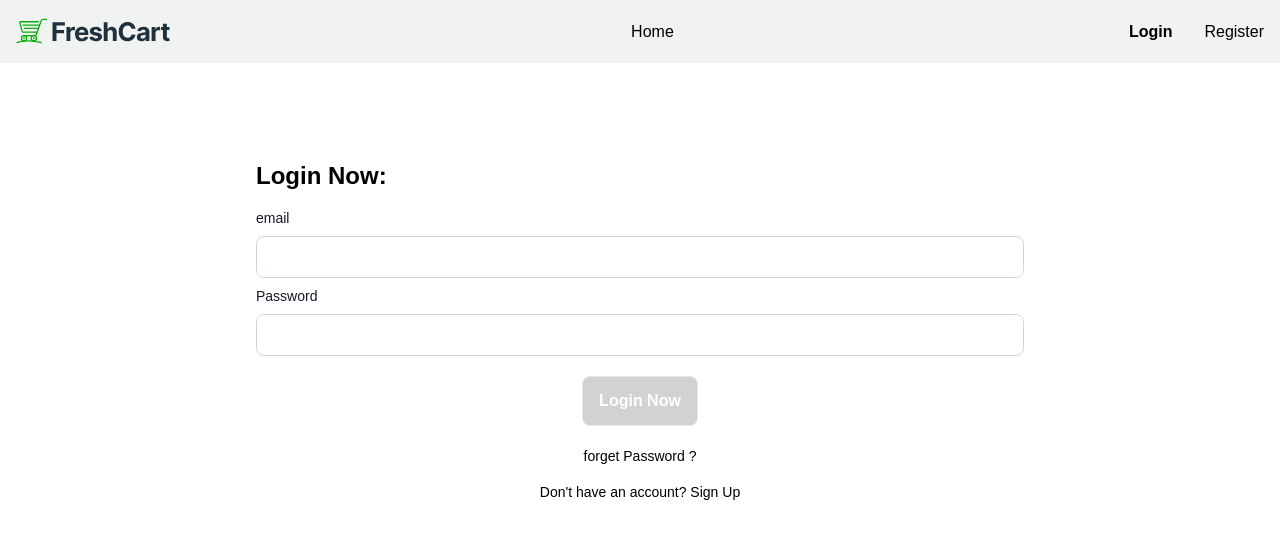
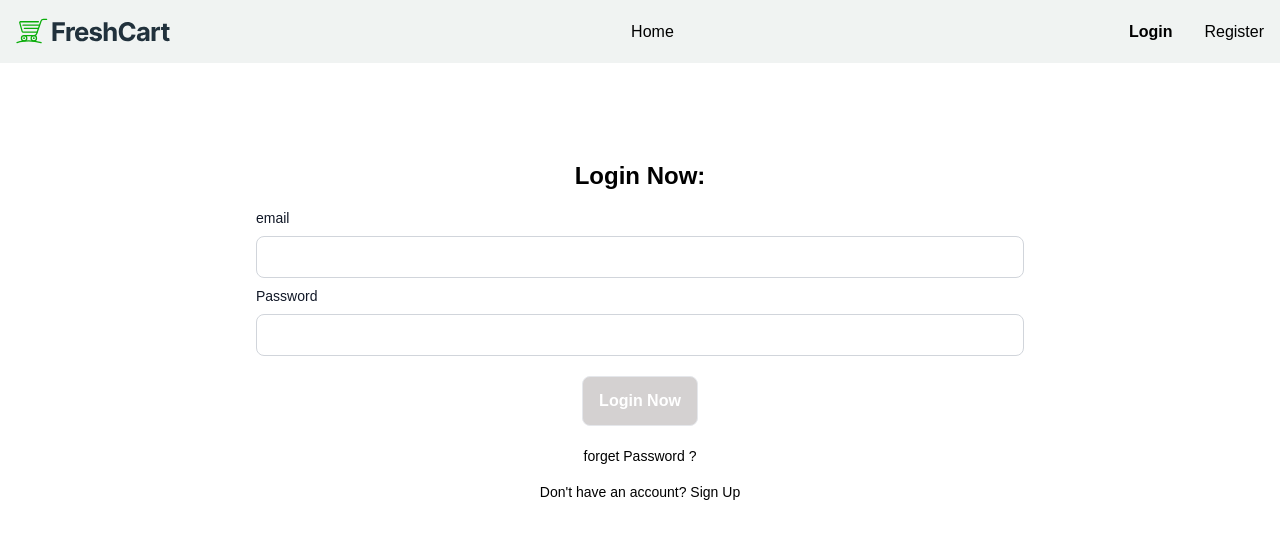
Before and after one commit to MohamedGold/E-commerce-Project, a React (Vite) app: page /#/login in a window 1280 px wide. Shown: the top 538 px of the page. Built offline with nearby package versions, Linux system fonts and the light colour scheme; no server answers; a web font is replaced by a local one.

Commit message:
12th commit

```diff
--- a/src/Components/Login/Login.jsx
+++ b/src/Components/Login/Login.jsx
@@ -64,7 +64,7 @@
     <>
       <>
         <div className="container mx-auto px-5 md:px-0  py-20  max-w-screen-md">
-          <h1 className="text-2xl font-bold mb-4 ">Login Now:</h1>
+          <h1 className="text-2xl font-bold text-center mb-4 ">Login Now:</h1>
           {userError ? (
             <div
               className=" my-2 text-center font-bold p-4 mb-4 text-sm text-red-800 rounded-lg bg-red-100  dark:text-red-600"
--- a/src/Components/Register/Register.jsx
+++ b/src/Components/Register/Register.jsx
@@ -102,7 +102,7 @@
   return (
     <>
       <div className="container  mx-auto  py-20  px-5 md:px-0 max-w-screen-md">
-        <h1 className="text-2xl font-bold mb-4 ">Register Now:</h1>
+        <h1 className="text-2xl text-center font-bold mb-4 ">Register Now:</h1>
         {userError ? (
           <div
             className=" my-2 text-center font-bold p-4 mb-4 text-sm text-red-800 rounded-lg bg-red-200  dark:text-red-400"
```
